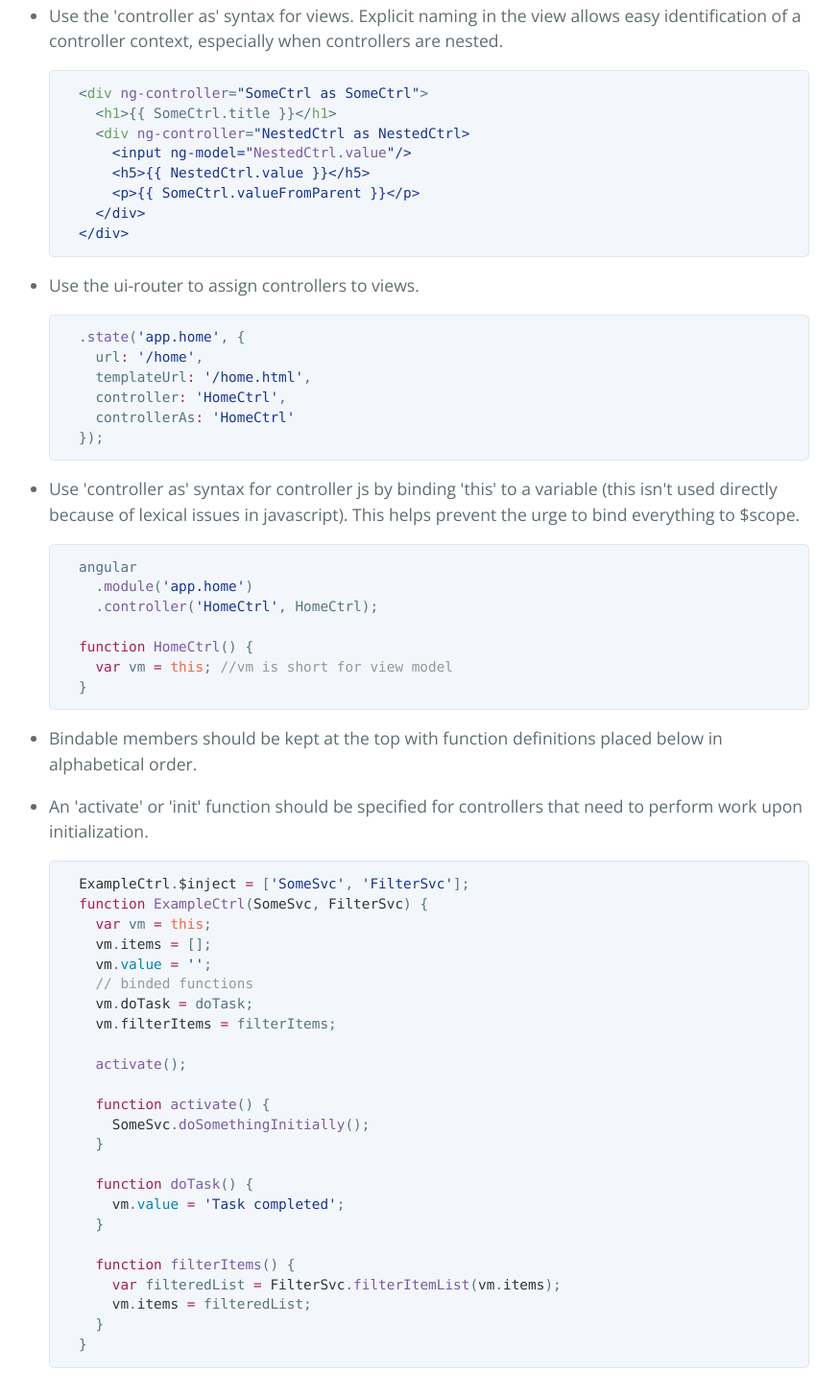
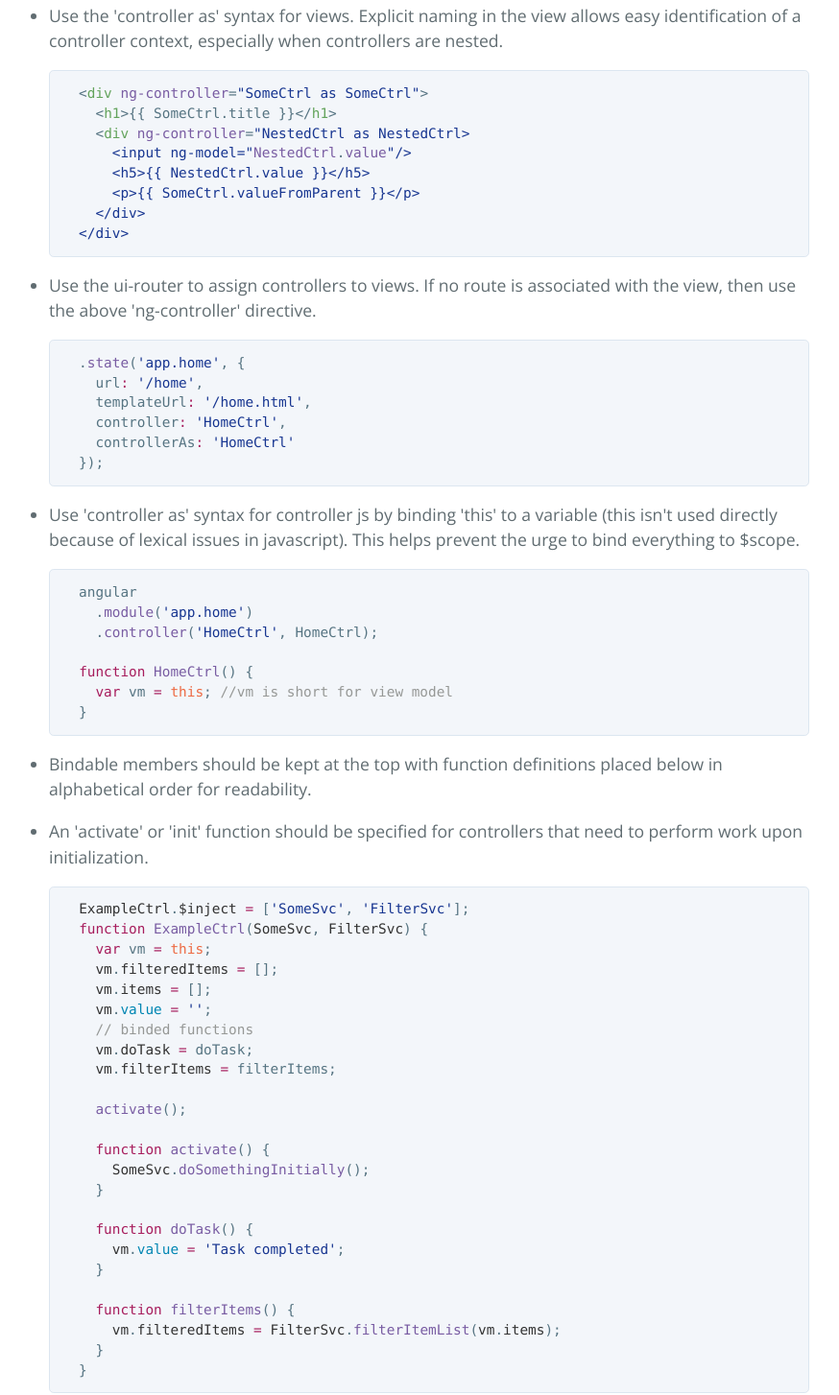
Before and after one commit to mlabus93/demo-angular-app, a plain HTML site: page index.html in a window 1280 px wide. Shown: the part 2853-4307 px from the top of the page at 96% size, without its empty margins (213-1087 px from the left). Drawn offline with nearby package versions, Linux system fonts and the light colour scheme.

```diff
--- a/index.html
+++ b/index.html
@@ -148,7 +148,7 @@
 <span class="pl-s">  &lt;/div&gt;</span></pre></div>
 </li>
 <li>
-<p>Use the ui-router to assign controllers to views.</p>
+<p>Use the ui-router to assign controllers to views. If no route is associated with the view, then use the above 'ng-controller' directive.</p>
 
 <div class="highlight highlight-source-js"><pre>  .<span class="pl-en">state</span>(<span class="pl-s"><span class="pl-pds">'</span>app.home<span class="pl-pds">'</span></span>, {
     url<span class="pl-k">:</span> <span class="pl-s"><span class="pl-pds">'</span>/home<span class="pl-pds">'</span></span>,
@@ -168,13 +168,14 @@
     <span class="pl-k">var</span> vm <span class="pl-k">=</span> <span class="pl-v">this</span>; <span class="pl-c">//vm is short for view model</span>
   }</pre></div>
 </li>
-<li><p>Bindable members should be kept at the top with function definitions placed below in alphabetical order.</p></li>
+<li><p>Bindable members should be kept at the top with function definitions placed below in alphabetical order for readability.</p></li>
 <li>
 <p>An 'activate' or 'init' function should be specified for controllers that need to perform work upon initialization.</p>
 
 <div class="highlight highlight-source-js"><pre>  <span class="pl-smi">ExampleCtrl</span>.<span class="pl-smi">$inject</span> <span class="pl-k">=</span> [<span class="pl-s"><span class="pl-pds">'</span>SomeSvc<span class="pl-pds">'</span></span>, <span class="pl-s"><span class="pl-pds">'</span>FilterSvc<span class="pl-pds">'</span></span>];
   <span class="pl-k">function</span> <span class="pl-en">ExampleCtrl</span>(<span class="pl-smi">SomeSvc</span>, <span class="pl-smi">FilterSvc</span>) {
     <span class="pl-k">var</span> vm <span class="pl-k">=</span> <span class="pl-v">this</span>;
+    <span class="pl-smi">vm</span>.<span class="pl-smi">filteredItems</span> <span class="pl-k">=</span> [];
     <span class="pl-smi">vm</span>.<span class="pl-smi">items</span> <span class="pl-k">=</span> [];
     <span class="pl-smi">vm</span>.<span class="pl-c1">value</span> <span class="pl-k">=</span> <span class="pl-s"><span class="pl-pds">'</span><span class="pl-pds">'</span></span>;
     <span class="pl-c">// binded functions</span>
@@ -192,8 +193,7 @@
     }
 
     <span class="pl-k">function</span> <span class="pl-en">filterItems</span>() {
-      <span class="pl-k">var</span> filteredList <span class="pl-k">=</span> <span class="pl-smi">FilterSvc</span>.<span class="pl-en">filterItemList</span>(<span class="pl-smi">vm</span>.<span class="pl-smi">items</span>);
-      <span class="pl-smi">vm</span>.<span class="pl-smi">items</span> <span class="pl-k">=</span> filteredList;
+      <span class="pl-smi">vm</span>.<span class="pl-smi">filteredItems</span> <span class="pl-k">=</span> <span class="pl-smi">FilterSvc</span>.<span class="pl-en">filterItemList</span>(<span class="pl-smi">vm</span>.<span class="pl-smi">items</span>);
     }
   }</pre></div>
 </li>
```
Also changed, not shown: params.json (+1 -1 lines).
